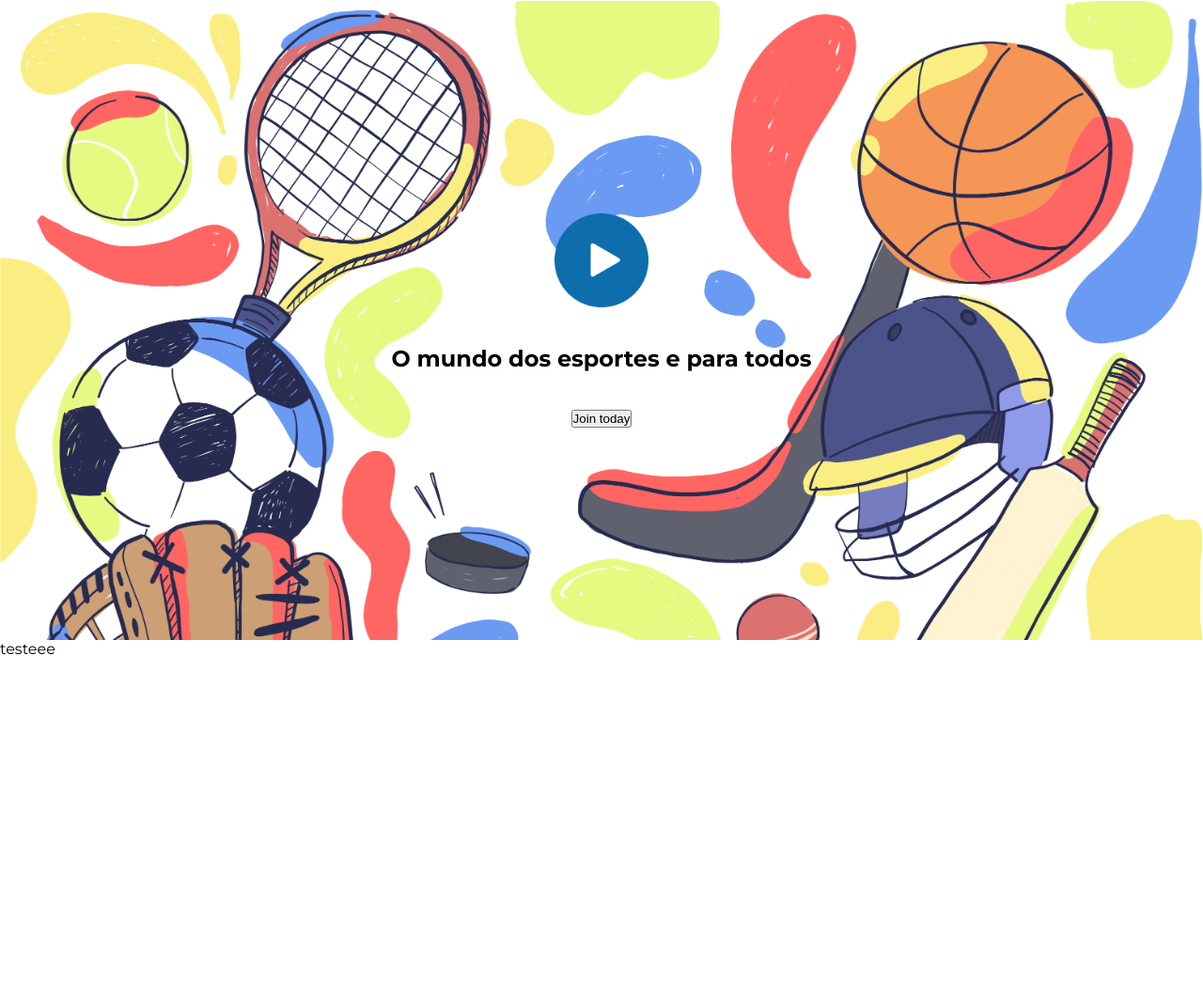
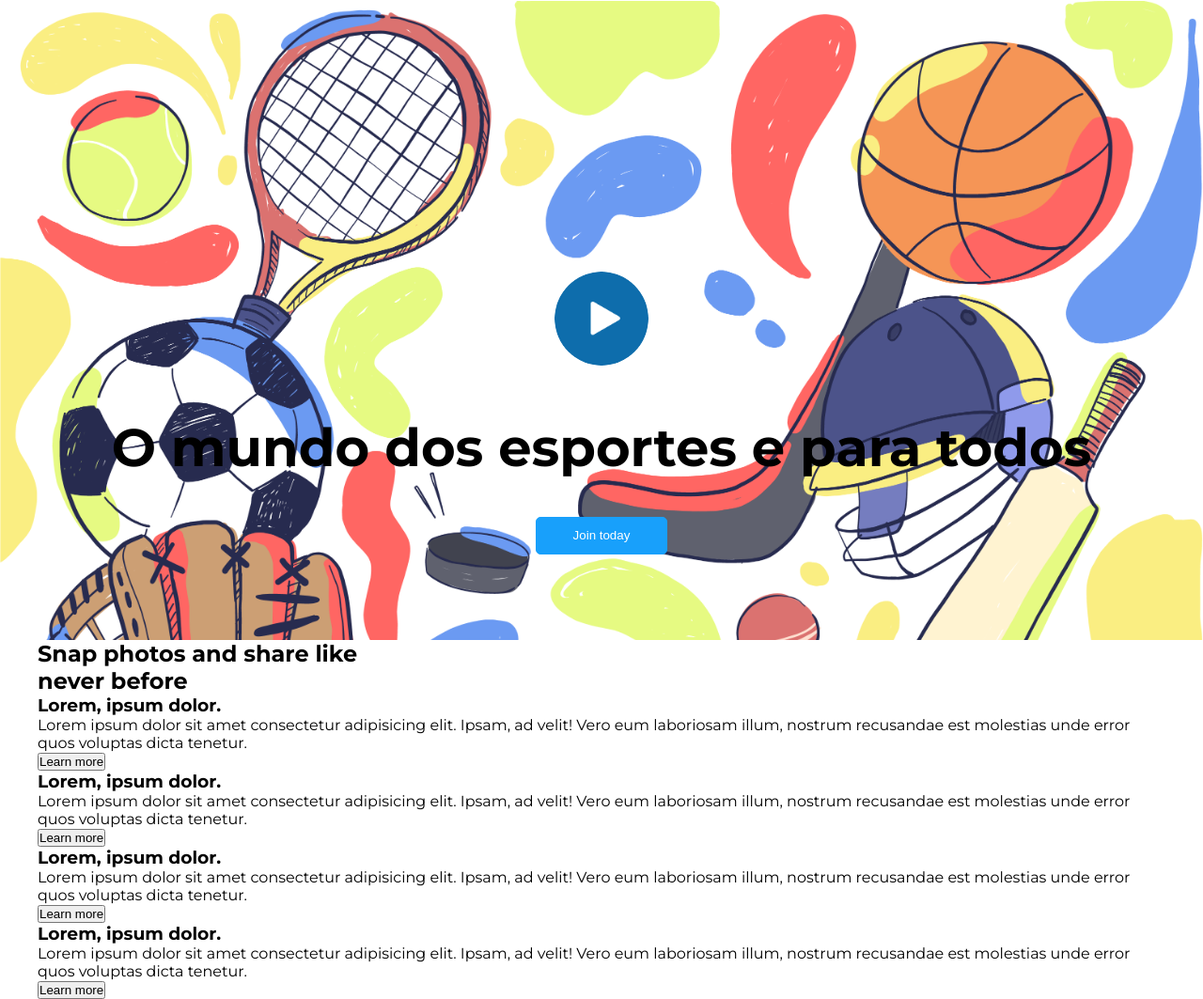
Before and after one commit to LeoDiasz/dbc-weekthree-dbcduo, a plain HTML site: page index.html in a window 1280 px wide. Shown: the part 120-1183 px from the top of the page at 94% size. Before the commit the page ends 820 px from the top, so only its background shows below. Drawn offline with Linux system fonts and the light colour scheme.

Commit message:
Finalizando banner e iniciando nova section

```diff
--- a/index.html
+++ b/index.html
@@ -30,13 +30,40 @@
     </div>
   </header>
   <section class="banner">
+    <button class="button-play">
       <img src="assets/play.png" alt="botão de play video">
+    </button>
+    <div class="banner-text">
       <h1>O mundo dos esportes e para todos</h1>
       <button>Join today</button>
+    </div>
   </section>
   <main>
-    <section>
-      <p>testeee</p>
+    <div class="container">
+      <section class="articles">
+        <h2>Snap photos and share like <br> never before</h2>
+        <div class="articles-topic">
+          <div class="topic">
+            <h3>Lorem, ipsum dolor.</h3>
+            <p>Lorem ipsum dolor sit amet consectetur adipisicing elit. Ipsam, ad velit! Vero eum laboriosam illum, nostrum recusandae est molestias unde error quos voluptas dicta tenetur.</p>
+            <button>Learn more</button>
+          </div>
+          <div class="articles-topic">
+            <h3>Lorem, ipsum dolor.</h3>
+            <p>Lorem ipsum dolor sit amet consectetur adipisicing elit. Ipsam, ad velit! Vero eum laboriosam illum, nostrum recusandae est molestias unde error quos voluptas dicta tenetur.</p>
+            <button>Learn more</button>
+          </div>
+          <div class="articles-topic">
+            <h3>Lorem, ipsum dolor.</h3>
+            <p>Lorem ipsum dolor sit amet consectetur adipisicing elit. Ipsam, ad velit! Vero eum laboriosam illum, nostrum recusandae est molestias unde error quos voluptas dicta tenetur.</p>
+            <button>Learn more</button>
+          </div>
+          <div class="articles-topic">
+            <h3>Lorem, ipsum dolor.</h3>
+            <p>Lorem ipsum dolor sit amet consectetur adipisicing elit. Ipsam, ad velit! Vero eum laboriosam illum, nostrum recusandae est molestias unde error quos voluptas dicta tenetur.</p>
+            <button>Learn more</button>
+          </div>
+        </div>
       </section>
       <section>
 
@@ -47,6 +74,7 @@
       <section>
 
       </section>
+    </div>
   </main>
   <footer>
     <section>
--- a/styles/global.css
+++ b/styles/global.css
@@ -70,7 +70,7 @@ header .container {
   cursor: pointer;
 }
 
-.header-list-button button:first-child, .header-list-button button:last-child:hover {
+.header-list-button button:first-child, .header-list-button button:last-child:hover, .banner-text button:hover {
   background-color: #fff;
   color: #18a0fb;
 }
@@ -96,8 +96,50 @@ header .container {
   background: url("../assets/banner.png") no-repeat;
   background-size: cover;
   background-position: cover;
+
 }
 
 .banner img {
   width: 100px;
+  border-radius: 100%;
 }
+
+/*.button-play img {
+  border-radius: 100%;
+}*/
+
+.button-play {
+  border: none;
+  cursor: pointer;
+  background: transparent;
+  /*border-radius: 100%;*/
+  position: absolute;
+}
+
+.button-play:hover {
+  filter: brightness(70%);
+  transition: filter 0.5s;
+}
+
+.banner-text {
+  display: flex;
+  flex-direction: column;
+  align-items: center;
+  margin-top: 350px;
+}
+
+.banner-text h1 {
+  font-size: 56px;
+  margin-bottom: 40px;
+}
+
+.banner-text button {
+  height: 40px;
+  width: 140px;
+
+  color: #fff;
+  background-color: #18a0fb;
+  border: 1px solid #18a0fb;
+  border-radius: 5px;
+  cursor: pointer;
+}
```
Lines whose indentation alone changed are shown as unchanged.
